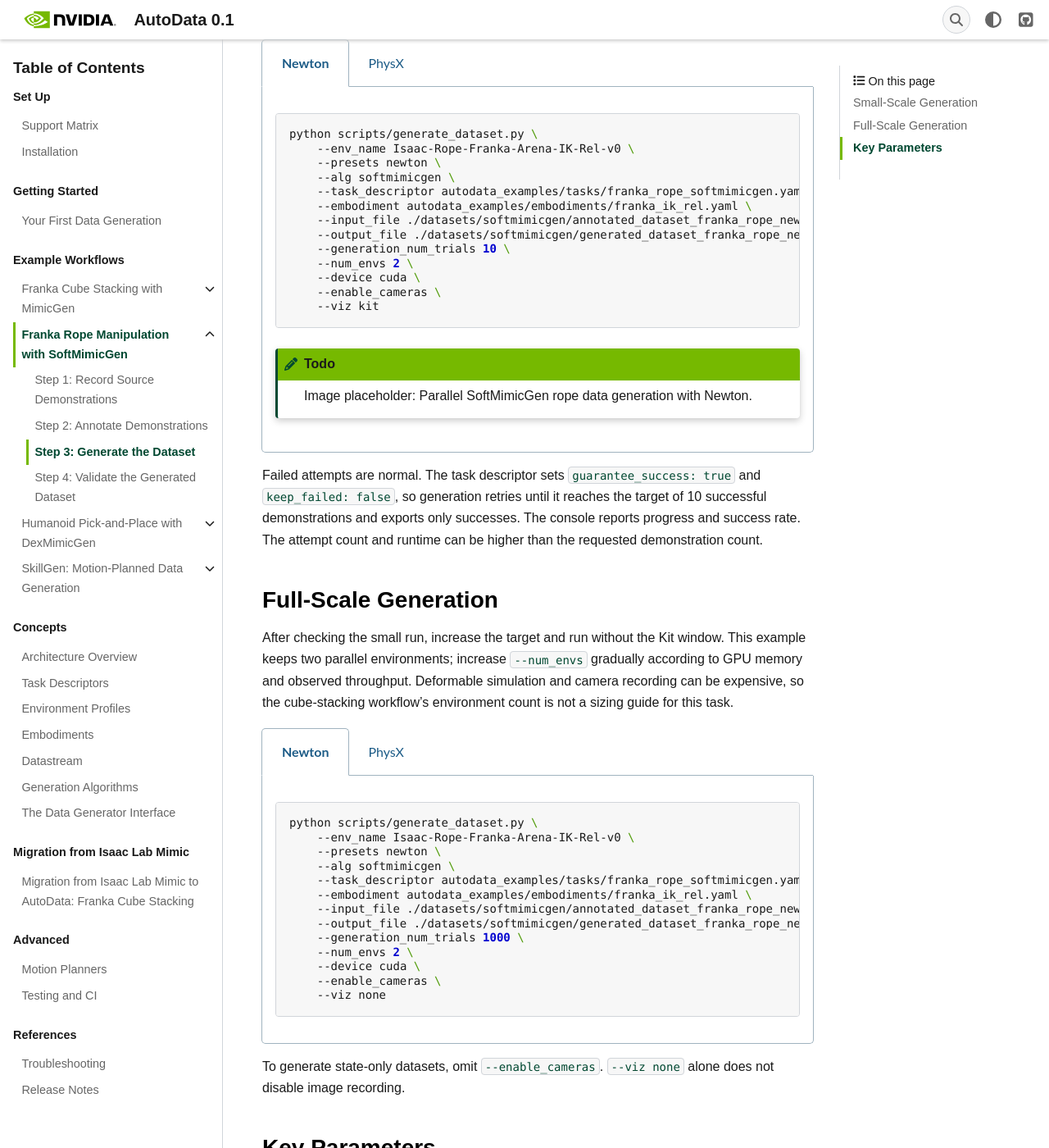
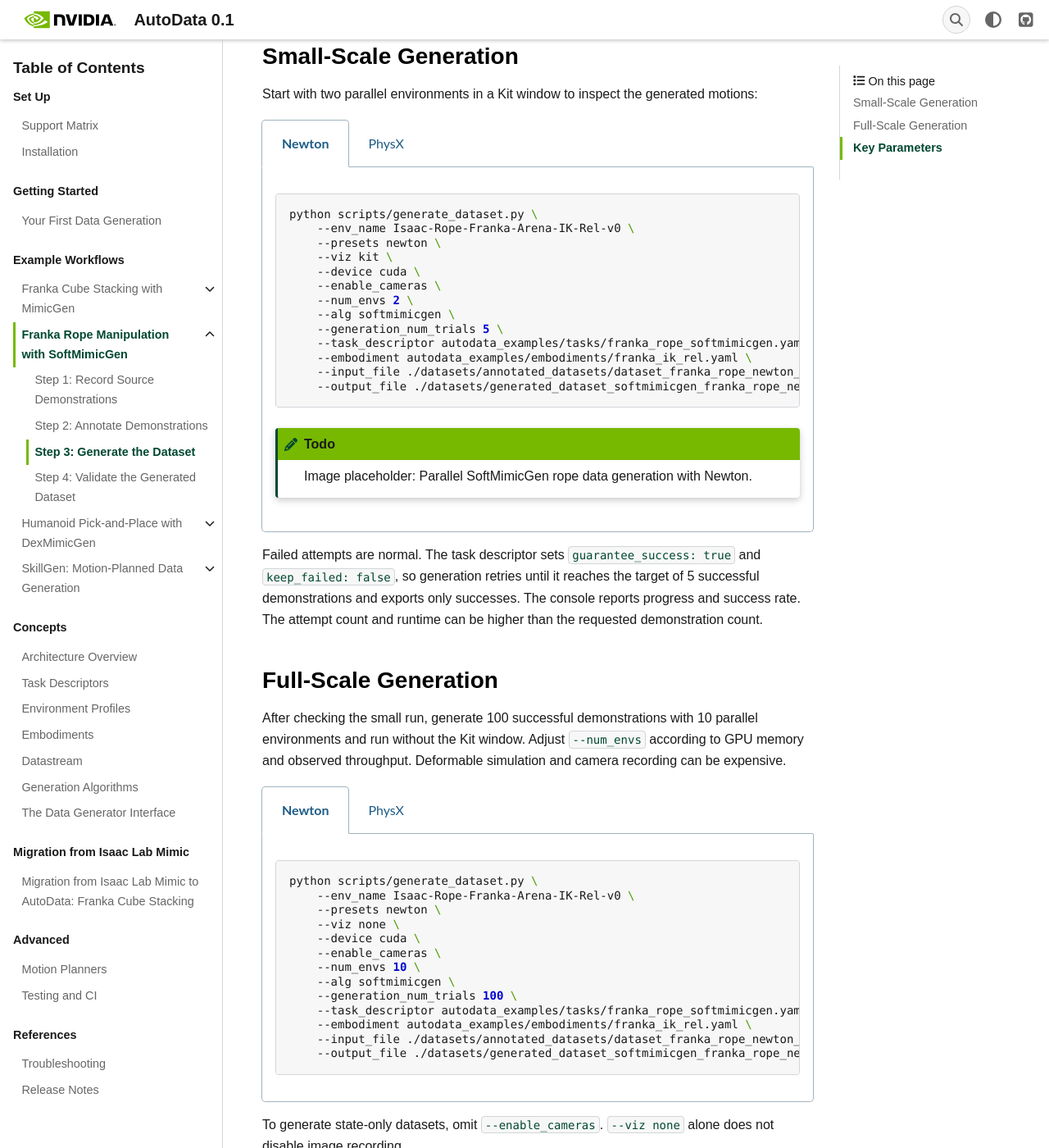
Before and after one commit to isaac-sim/AutoData, a Sphinx documentation site: the page built from docs/pages/workflows/franka_rope_softmimicgen/step_3_generate_dataset.rst, in a window 1280 px wide and 1400 px high, scrolled down 638 px. Shown: the whole window at 82% size. Built offline with Sphinx 7.4.7, drawn with Linux system fonts in a browser that asks for light colours; some web fonts are replaced; some of the changed text lies outside the part shown.

Commit message:
fix and cleanup

```diff
--- a/docs/pages/workflows/franka_rope_softmimicgen/index.rst
+++ b/docs/pages/workflows/franka_rope_softmimicgen/index.rst
@@ -49,13 +49,17 @@
    * - **Physics backends**
      - Newton (``--presets newton``) or PhysX (``--presets physx``)
    * - **Embodiment**
-     - Franka, relative IK task-space actions (7-D: delta pose (xyz, rpy) + binary gripper open/close)
+     - Franka, relative IK task-space actions (7-D: delta position, axis-angle rotation, and gripper open/close)
    * - **Task descriptor**
      - :autodata_code_link:`<autodata_examples/tasks/franka_rope_softmimicgen.yaml>`
    * - **Embodiment config**
      - :autodata_code_link:`<autodata_examples/embodiments/franka_ik_rel.yaml>`
    * - **Subtasks**
      - Approach and grasp the rope (``grasp``) → bring its ends together (``end of trajectory``)
+   * - **Newton source dataset**
+     - :autodata_code_link:`<datasets/annotated_datasets/dataset_franka_rope_newton_annotated.hdf5>`
+   * - **PhysX source dataset**
+     - :autodata_code_link:`<datasets/annotated_datasets/dataset_franka_rope_physx_annotated.hdf5>`
 
 
 How SoftMimicGen Adapts Demonstrations
--- a/docs/pages/workflows/franka_rope_softmimicgen/step_3_generate_dataset.rst
+++ b/docs/pages/workflows/franka_rope_softmimicgen/step_3_generate_dataset.rst
@@ -9,20 +9,25 @@
 end-effector trajectory to the current rope shape. It then executes the adapted trajectory
 and evaluates task success.
 
-The commands below use the annotated files from Steps 1–2. To skip those steps, replace
-``--input_file`` with the pre-annotated dataset for your backend:
+The commands below use the pre-annotated source datasets that ship with the repository.
+You can skip recording and annotation and start here. Use the source dataset that matches
+your physics backend:
 
 .. tabs::
 
    .. group-tab:: Newton
 
-      `autodata_tests/test_data/annotated_dataset_franka_rope_softmimicgen_newton.hdf5
-      <https://github.com/isaac-sim/AutoData/blob/main/autodata_tests/test_data/annotated_dataset_franka_rope_softmimicgen_newton.hdf5>`_
+      :autodata_code_link:`<datasets/annotated_datasets/dataset_franka_rope_newton_annotated.hdf5>`
+
+      If you ran Steps 1–2, set ``--input_file`` to
+      ``./datasets/dataset_franka_rope_newton_annotated.hdf5`` instead.
 
    .. group-tab:: PhysX
 
-      `autodata_tests/test_data/annotated_dataset_franka_rope_softmimicgen.hdf5
-      <https://github.com/isaac-sim/AutoData/blob/main/autodata_tests/test_data/annotated_dataset_franka_rope_softmimicgen.hdf5>`_
+      :autodata_code_link:`<datasets/annotated_datasets/dataset_franka_rope_physx_annotated.hdf5>`
+
+      If you ran Steps 1–2, set ``--input_file`` to
+      ``./datasets/dataset_franka_rope_physx_annotated.hdf5`` instead.
 
 These source datasets are Git LFS assets. Use the dataset that matches ``--presets``.
 
@@ -41,16 +46,16 @@
          python scripts/generate_dataset.py \
              --env_name Isaac-Rope-Franka-Arena-IK-Rel-v0 \
              --presets newton \
+             --viz kit \
+             --device cuda \
+             --enable_cameras \
+             --num_envs 2 \
              --alg softmimicgen \
+             --generation_num_trials 5 \
              --task_descriptor autodata_examples/tasks/franka_rope_softmimicgen.yaml \
              --embodiment autodata_examples/embodiments/franka_ik_rel.yaml \
-             --input_file ./datasets/softmimicgen/annotated_dataset_franka_rope_newton.hdf5 \
-             --output_file ./datasets/softmimicgen/generated_dataset_franka_rope_newton_softmimicgen_small.hdf5 \
-             --generation_num_trials 10 \
-             --num_envs 2 \
-             --device cuda \
-             --enable_cameras \
-             --viz kit
+             --input_file ./datasets/annotated_datasets/dataset_franka_rope_newton_annotated.hdf5 \
+             --output_file ./datasets/generated_dataset_softmimicgen_franka_rope_newton_small.hdf5
 
       .. todo::
 
@@ -63,23 +68,23 @@
          python scripts/generate_dataset.py \
              --env_name Isaac-Rope-Franka-Arena-IK-Rel-v0 \
              --presets physx \
+             --viz kit \
+             --device cuda \
+             --enable_cameras \
+             --num_envs 2 \
              --alg softmimicgen \
+             --generation_num_trials 5 \
              --task_descriptor autodata_examples/tasks/franka_rope_softmimicgen.yaml \
              --embodiment autodata_examples/embodiments/franka_ik_rel.yaml \
-             --input_file ./datasets/softmimicgen/annotated_dataset_franka_rope_physx.hdf5 \
-             --output_file ./datasets/softmimicgen/generated_dataset_franka_rope_physx_softmimicgen_small.hdf5 \
-             --generation_num_trials 10 \
-             --num_envs 2 \
-             --device cuda \
-             --enable_cameras \
-             --viz kit
+             --input_file ./datasets/annotated_datasets/dataset_franka_rope_physx_annotated.hdf5 \
+             --output_file ./datasets/generated_dataset_softmimicgen_franka_rope_physx_small.hdf5
 
       .. todo::
 
          Image placeholder: Parallel SoftMimicGen rope data generation with PhysX.
 
 Failed attempts are normal. The task descriptor sets ``guarantee_success: true`` and
-``keep_failed: false``, so generation retries until it reaches the target of 10 successful
+``keep_failed: false``, so generation retries until it reaches the target of 5 successful
 demonstrations and exports only successes. The console reports progress and success rate.
 The attempt count and runtime can be higher than the requested demonstration count.
 
@@ -87,10 +92,9 @@
 Full-Scale Generation
 ^^^^^^^^^^^^^^^^^^^^^
 
-After checking the small run, increase the target and run without the Kit window.
-This example keeps two parallel environments; increase ``--num_envs`` gradually according
-to GPU memory and observed throughput. Deformable simulation and camera recording can be
-expensive, so the cube-stacking workflow's environment count is not a sizing guide for this task.
+After checking the small run, generate 100 successful demonstrations with 10 parallel
+environments and run without the Kit window. Adjust ``--num_envs`` according to GPU memory
+and observed throughput. Deformable simulation and camera recording can be expensive.
 
 .. tabs::
 
@@ -101,16 +105,16 @@
          python scripts/generate_dataset.py \
              --env_name Isaac-Rope-Franka-Arena-IK-Rel-v0 \
              --presets newton \
+             --viz none \
+             --device cuda \
+             --enable_cameras \
+             --num_envs 10 \
              --alg softmimicgen \
+             --generation_num_trials 100 \
              --task_descriptor autodata_examples/tasks/franka_rope_softmimicgen.yaml \
              --embodiment autodata_examples/embodiments/franka_ik_rel.yaml \
-             --input_file ./datasets/softmimicgen/annotated_dataset_franka_rope_newton.hdf5 \
-             --output_file ./datasets/softmimicgen/generated_dataset_franka_rope_newton_softmimicgen.hdf5 \
-             --generation_num_trials 1000 \
-             --num_envs 2 \
-             --device cuda \
-             --enable_cameras \
-             --viz none
+             --input_file ./datasets/annotated_datasets/dataset_franka_rope_newton_annotated.hdf5 \
+             --output_file ./datasets/generated_dataset_softmimicgen_franka_rope_newton.hdf5
 
    .. group-tab:: PhysX
 
@@ -119,16 +123,16 @@
          python scripts/generate_dataset.py \
              --env_name Isaac-Rope-Franka-Arena-IK-Rel-v0 \
              --presets physx \
+             --viz none \
+             --device cuda \
+             --enable_cameras \
+             --num_envs 10 \
              --alg softmimicgen \
+             --generation_num_trials 100 \
              --task_descriptor autodata_examples/tasks/franka_rope_softmimicgen.yaml \
              --embodiment autodata_examples/embodiments/franka_ik_rel.yaml \
-             --input_file ./datasets/softmimicgen/annotated_dataset_franka_rope_physx.hdf5 \
-             --output_file ./datasets/softmimicgen/generated_dataset_franka_rope_physx_softmimicgen.hdf5 \
-             --generation_num_trials 1000 \
-             --num_envs 2 \
-             --device cuda \
-             --enable_cameras \
-             --viz none
+             --input_file ./datasets/annotated_datasets/dataset_franka_rope_physx_annotated.hdf5 \
+             --output_file ./datasets/generated_dataset_softmimicgen_franka_rope_physx.hdf5
 
 To generate state-only datasets, omit ``--enable_cameras``. ``--viz none`` alone does not
 disable image recording.
```
Also changed, not shown: docs/pages/workflows/franka_rope_softmimicgen/step_1_record_demonstrations.rst (+21 -24 lines), docs/pages/workflows/franka_rope_softmimicgen/step_2_annotate_demonstrations.rst (+35 -34 lines), docs/pages/workflows/franka_rope_softmimicgen/step_4_validate_dataset.rst (+13 -12 lines).
